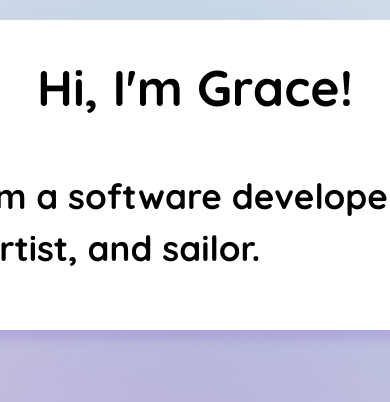
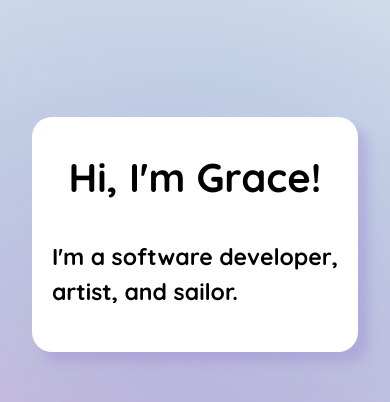
Before and after one commit to geclower/Portfolio, a React (Create React App) app: page / in a window 390 px wide. Shown: the top 402 px of the page. Built offline with nearby package versions, Linux system fonts and the light colour scheme; a small style sheet from the web is missing.

Commit message:
media queries for home page

```diff
--- a/src/components/navBar/Navbar.css
+++ b/src/components/navBar/Navbar.css
@@ -65,3 +65,5 @@
 #mailIcon{
     width: 90%
 }
+
+/* media queries */
--- a/src/screens/Home.jsx
+++ b/src/screens/Home.jsx
@@ -6,7 +6,7 @@ import { Link } from "react-router-dom";
 function Home() {
   return (
     <div className="homePage">
-       <div className="project-previews">
+       <div className="project-previews-top">
         <Link className="project-preview-wat" to="/projects/whereartthou">
           <img
             className="project-preview-image"
@@ -29,7 +29,7 @@ function Home() {
         </p>
       </div>
       <div class="gradient"></div>
-      <div className="project-previews">
+      <div className="project-previews-bottom">
         <Link className="project-preview-ts" to="/projects/touchstone">
           <img
             className="project-preview-image"
--- a/src/screens/StyleSheets/Home.css
+++ b/src/screens/StyleSheets/Home.css
@@ -65,11 +65,12 @@
 }
 
 /* project previews */
-.project-previews{
+
+.project-previews-top, .project-previews-bottom{
   z-index: 1;
   display: flex;
   width:80%;
-  margin-top: 100px;
+  margin-top: 90px;
   justify-content: space-between;
 }
 
@@ -109,3 +110,54 @@
   opacity: 1;
   width:275px;
 }
+
+/* media queries */
+
+
+/* tablet */
+@media(max-width:1050px){
+  .introBox{
+    margin-top: 10%;
+  }
+
+  .introName{
+    font-size: 55px;
+  }
+
+  .introDescriptor{
+    font-size:38px
+  }
+
+  .project-previews-top{
+    width:55%;
+    margin-top: 150px;
+  }
+
+  .project-previews-bottom{
+    width:90%;
+    margin-top: 200px;
+  }
+
+  .project-preview-image{
+    width:225px;
+  }
+}
+
+/* phone */
+@media(max-width:450px){
+  .introBox{
+    margin-top: 30%;
+  }
+
+  .introName{
+    font-size: 40px;
+  }
+
+  .introDescriptor{
+    font-size:23px
+  }
+
+  .project-preview-image{
+    width:1px;
+  }
+}
```
